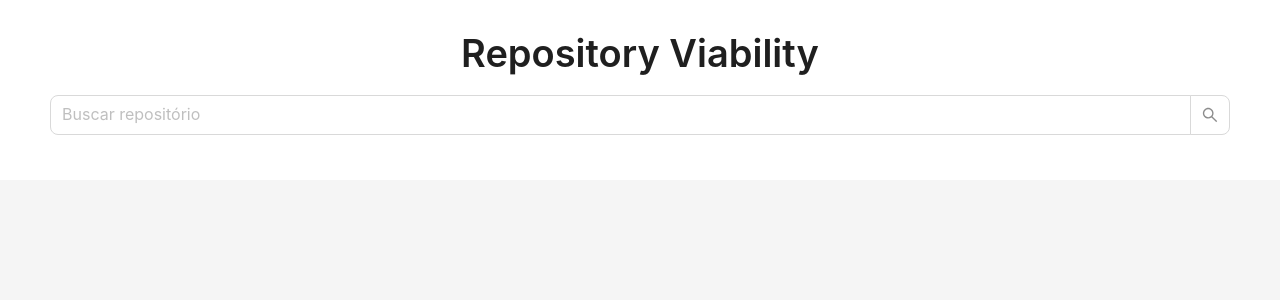
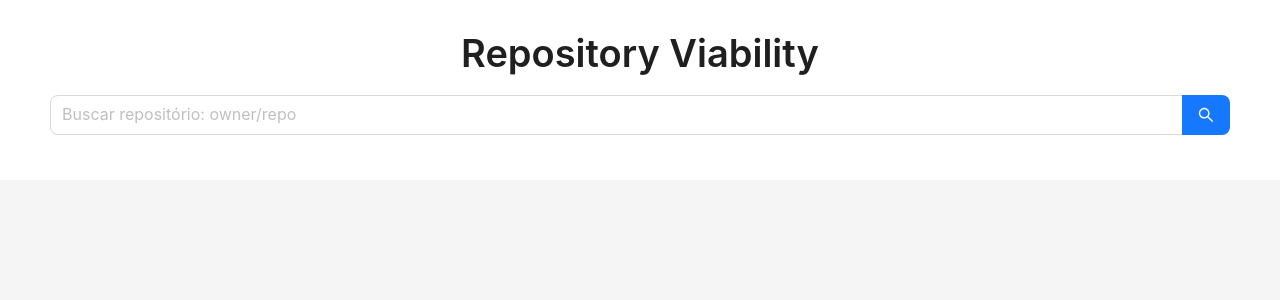
Before and after one commit to IanTorquato/anyway-repository-viability, a Next.js app: page / in a window 1280 px wide. Shown: the top 300 px of the page. Built offline with nearby package versions, Linux system fonts and the light colour scheme.

Commit message:
✨ Added basic repository search

```diff
--- a/package.json
+++ b/package.json
@@ -9,6 +9,7 @@
     "lint": "next lint"
   },
   "dependencies": {
+    "@octokit/rest": "^19.0.5",
     "@types/node": "18.11.9",
     "@types/react": "18.0.25",
     "@types/react-dom": "18.0.8",
--- a/src/components/Header/index.tsx
+++ b/src/components/Header/index.tsx
@@ -1,15 +1,24 @@
 import { Input, Layout, Typography } from 'antd'
+import { githubApi } from '../../core/api.github'
 
 import styles from './header.module.css'
 
 type HeaderProps = {}
 
 export function Header({}: HeaderProps) {
+  async function handleSearch(params: string) {
+    const [owner, repo] = params.split('/')
+
+    const data = await githubApi.repos.get({ owner, repo })
+
+    console.log(data)
+  }
+
   return (
     <Layout.Header className={styles.header}>
       <Typography.Title level={1}>Repository Viability</Typography.Title>
 
-      <Input.Search size='large' placeholder='Buscar repositório' />
+      <Input.Search size='large' placeholder='Buscar repositório: owner/repo' onSearch={handleSearch} enterButton />
     </Layout.Header>
   )
 }
--- /dev/null
+++ b/src/core/api.github.ts
@@ -0,0 +1,5 @@
+import { Octokit } from "@octokit/rest";
+
+export const githubApi = new Octokit({
+  baseUrl: 'https://api.github.com'
+});
```
Also changed, not shown: 1 other file (tests, documents, lock files or other folders).
